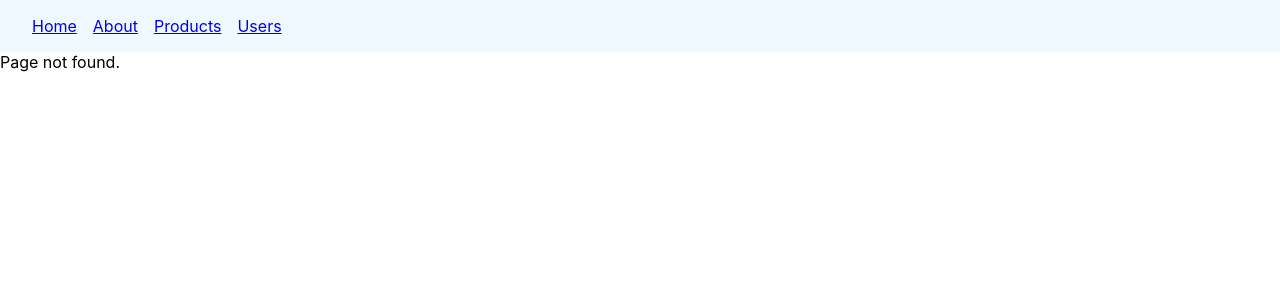
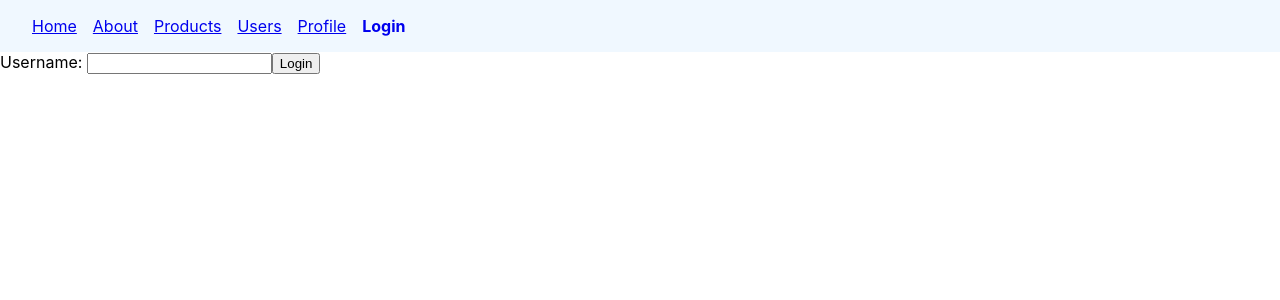
Before and after one commit to chayanmaji/my-react-router, a React (Create React App) app: page /login in a window 1280 px wide. Before the commit this address had no page. Shown: the top 300 px of the page. Built offline with nearby package versions, Linux system fonts and the light colour scheme.

Commit message:
Successfully implemented protected route

```diff
--- a/src/App.js
+++ b/src/App.js
@@ -12,15 +12,19 @@
 import Users from './Components/Users';
 import UserDetails from './Components/UserDetails';
 import Admin from './Components/Admin';
-const LazyAbout = React.lazy(()=> import('./Components/About'));
+import Profile from './Components/Profile';
+import { AuthProvider } from './Components/Auth';
+import Login from './Components/Login';
+import RequireAuth from './Components/RequireAuth';
+const LazyAbout = React.lazy(() => import('./Components/About'));
 
 function App() {
   return (
-    <>
+    <AuthProvider>
       <Navbar />
       <Routes>
         <Route path='/' element={<Home />} />
-        <Route path='about' element={ <React.Suspense fallback='Loading...'><LazyAbout/></React.Suspense> } />
+        <Route path='about' element={<React.Suspense fallback='Loading...'><LazyAbout /></React.Suspense>} />
         <Route path='order-summary' element={<OrderSummary />} />
         <Route path='products' element={<Products />}>
           <Route index element={<FeaturedProducts />} />
@@ -31,10 +35,11 @@
           <Route path=':userId' element={<UserDetails />} />
           <Route path='admin' element={<Admin />} />
         </Route>
+        <Route path='profile' element={ <RequireAuth><Profile /></RequireAuth>} />
+        <Route path='login' element={<Login />}/>
         <Route path='*' element={<NoMatch />} />
-
       </Routes>
-    </>
+    </AuthProvider>
   );
 }
 
--- /dev/null
+++ b/src/Components/Auth.js
@@ -0,0 +1,31 @@
+import { useState, createContext, useContext } from 'react'
+
+const AuthContext = createContext(null);
+
+export const AuthProvider = ({ children }) => {
+    const [user, setUser] = useState(null);
+
+    const login = (user) => {
+        setUser(user);
+    }
+
+    const logout = () => {
+        setUser(null);
+    }
+
+    const isUserLoggedIn = () => {
+        return !(user == null);
+    }
+
+    return (
+            <AuthContext.Provider value={{ user, login, logout, isUserLoggedIn }} >
+                { children }
+            </AuthContext.Provider >
+    )
+}
+
+const useAuth = () => {
+    return useContext(AuthContext);
+}
+
+export default useAuth;
--- /dev/null
+++ b/src/Components/Login.js
@@ -0,0 +1,29 @@
+import { useState } from "react";
+import useAuth from "./Auth";
+import { useNavigate, useLocation } from "react-router-dom";
+
+const Login = () => {
+    const [user, setUser] = useState('');
+    const auth = useAuth();
+    const navigate = useNavigate();
+    const location = useLocation();
+
+    const redirectPath = location.state?.path || '/';
+
+    const handleLogin = () => {
+        auth.login(user);
+        navigate(redirectPath, { replace:true });
+    }
+
+    return (
+        <div>
+            <label>
+                Username:{' '}
+                <input type='text' onChange={e=>setUser(e.target.value)}/>
+            </label>
+            <button onClick={handleLogin} >Login</button>
+        </div>
+    )
+}
+
+export default Login;
--- a/src/Components/Navbar.js
+++ b/src/Components/Navbar.js
@@ -1,6 +1,9 @@
 import { NavLink } from 'react-router-dom';
+import useAuth from './Auth';
 
 const Navbar = () => {
+
+    const auth = useAuth();
 
     const navStyleLink = ({ isActive }) => {
         return isActive ? "active" : "";
@@ -12,6 +15,14 @@
             <NavLink className={navStyleLink} to='/about'>About</NavLink>
             <NavLink className={navStyleLink} to='/products'>Products</NavLink>
             <NavLink className={navStyleLink} to='/users'>Users</NavLink>
+            <NavLink className={navStyleLink} to='/profile'>Profile</NavLink>
+            {
+                !auth.user && (
+                    <NavLink className={navStyleLink} to='/login'>
+                        Login
+                    </NavLink>
+                )
+            }
         </nav>
     )
 }
--- /dev/null
+++ b/src/Components/Profile.js
@@ -0,0 +1,22 @@
+import { useNavigate } from "react-router-dom";
+import useAuth from "./Auth";
+
+const Profile = () => {
+
+    const auth = useAuth();
+    const navigate = useNavigate();
+
+    const handleLogout = () => {
+        auth.logout();
+        navigate('/');
+    }
+
+    return (
+        <div>
+            Welcome { auth.user }
+            <button onClick={handleLogout} >Logout</button>
+        </div>
+    )
+}
+
+export default Profile;
--- /dev/null
+++ b/src/Components/RequireAuth.js
@@ -0,0 +1,16 @@
+import { Navigate, useLocation } from "react-router-dom";
+import useAuth from "./Auth";
+
+export const RequireAuth = ({ children }) => {
+    const auth = useAuth();
+    const location = useLocation();
+
+    if (!auth.user){
+        return <Navigate to='/login' state={{ path:location.pathname }} />
+    }
+
+    return children;
+
+}
+
+export default RequireAuth;
```
